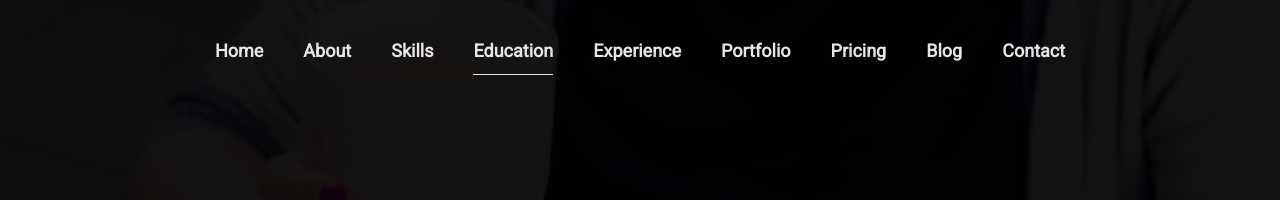
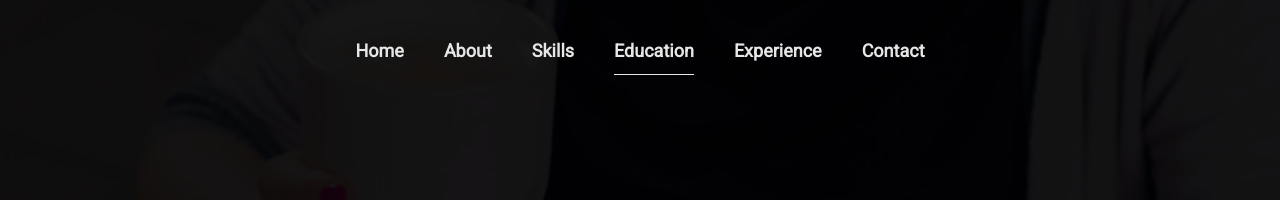
Before and after one commit to daveviral/home, a plain HTML site: page index.html in a window 1280 px wide. Shown: the top 200 px of the page. Drawn offline with Linux system fonts and the light colour scheme; some packages are replaced by stand-ins of ours.

Commit message:
Update index.html

```diff
--- a/index.html
+++ b/index.html
@@ -86,15 +86,6 @@
                                 </li>
                                 <li class="nav-item">
                                    <a class="nav-link" href="#mh-experience">Experience</a>
-                                </li>
-                                <li class="nav-item">
-                                    <a class="nav-link" href="#mh-portfolio">Portfolio</a>
-                                </li>
-                                <li class="nav-item">
-                                    <a class="nav-link" href="#mh-pricing">Pricing</a>
-                                </li>
-                                <li class="nav-item">
-                                    <a class="nav-link" href="#mh-blog">Blog</a>
                                 </li>
                                 <li class="nav-item">
                                    <a class="nav-link" href="#mh-contact">Contact</a>
@@ -410,7 +401,7 @@
            FOOTER 3
         ===================
         -->
-        <footer class="mh-footer mh-footer-3">
+        <footer class="mh-footer mh-footer-3" id="mh-contact">
             <div class="container-fluid">
                 <div class="row section-separator">
                     <div class="col-sm-12 section-title wow fadeInUp" data-wow-duration="0.8s" data-wow-delay="0.2s">
```
